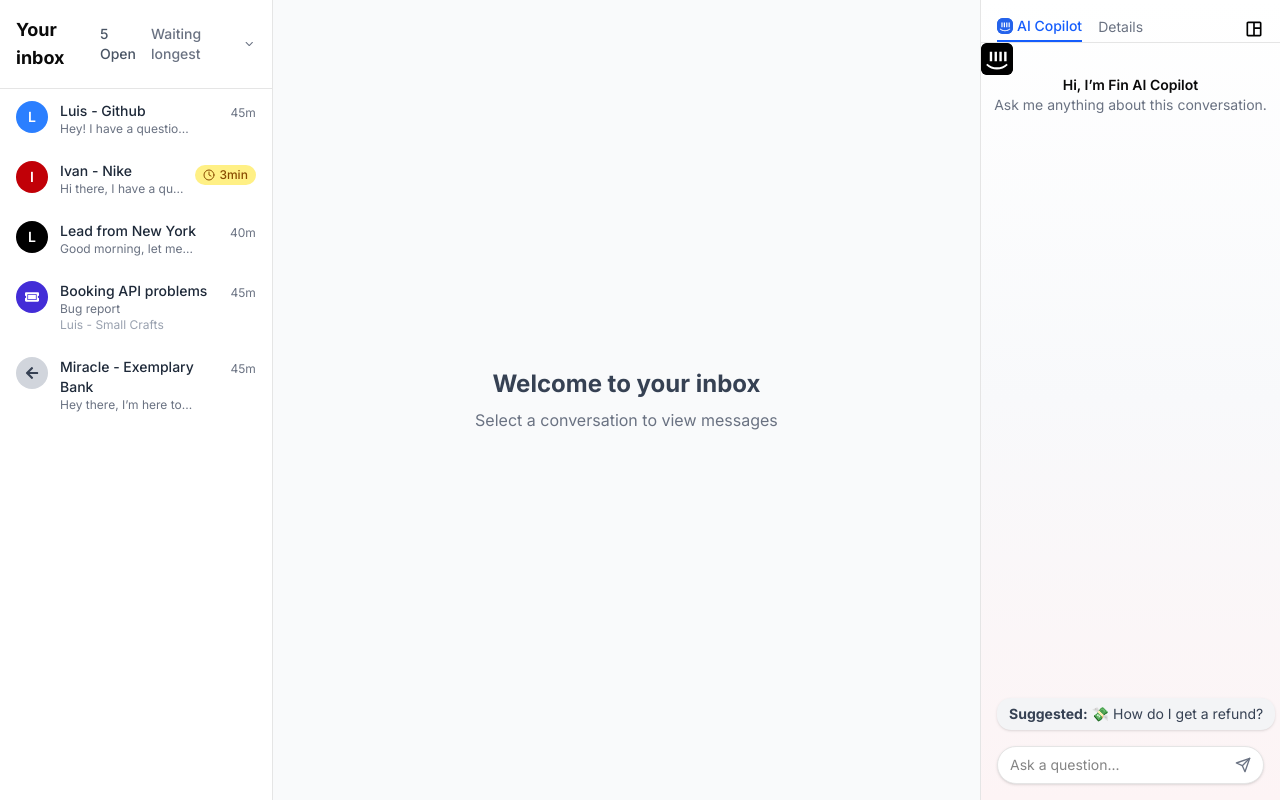
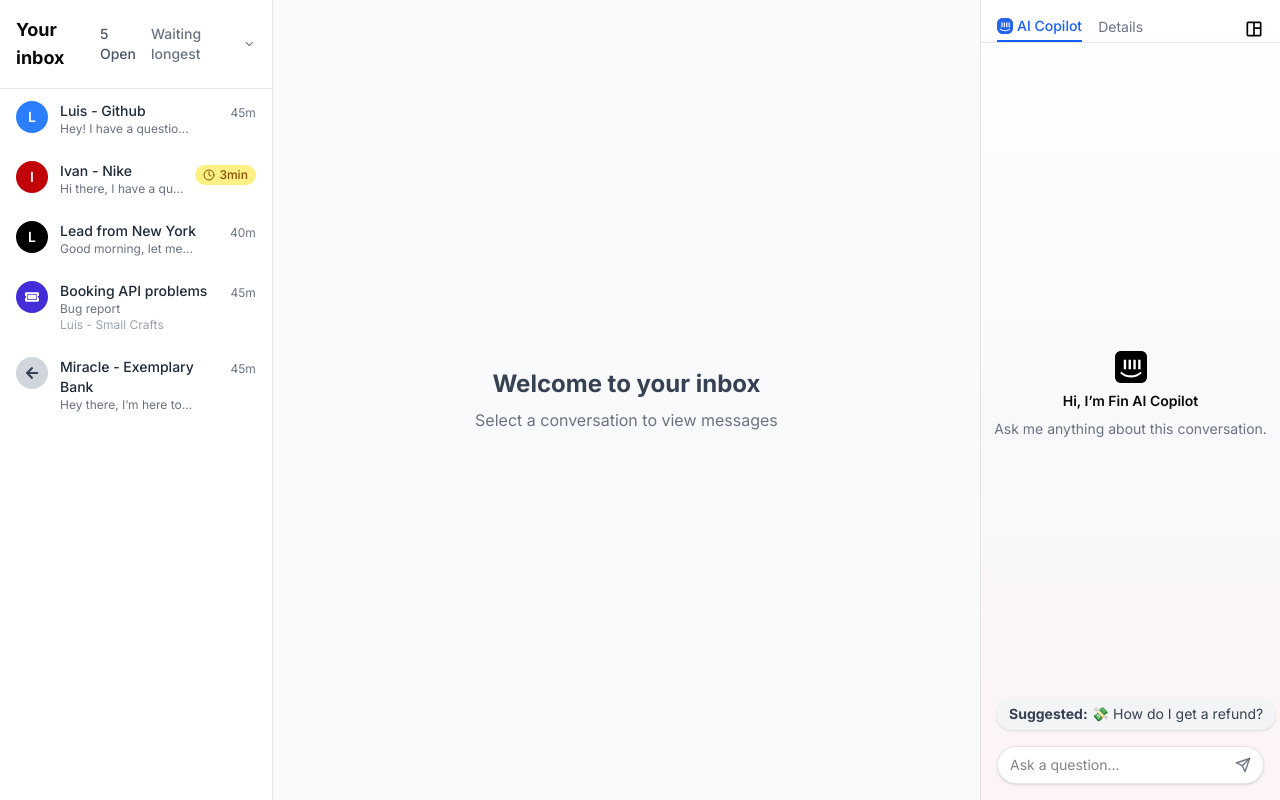
Before and after one commit to shikhu5804/Beyond-Chats, a React (Vite) app: page / in a window 1280 px wide. Built offline with nearby package versions, Linux system fonts and the light colour scheme; a web font is replaced by a local one.

Commit message:
bug fixed

```diff
--- a/src/component/AICopilot.jsx
+++ b/src/component/AICopilot.jsx
@@ -109,7 +109,7 @@
       <div className="flex-1 overflow-y-auto px-4 py-4 relative">
         {!started && (
           <>
-            <div className="absolute hidden md:block inset-0 flex flex-col items-center justify-center text-center gap-2">
+            <div className="absolute hidden md:flex inset-0 flex flex-col items-center justify-center text-center gap-2">
               <IntercomIcon size={32} />
               <p className="text-md font-semibold">Hi, I’m Fin AI Copilot</p>
               <p className="text-sm text-gray-500">
```
